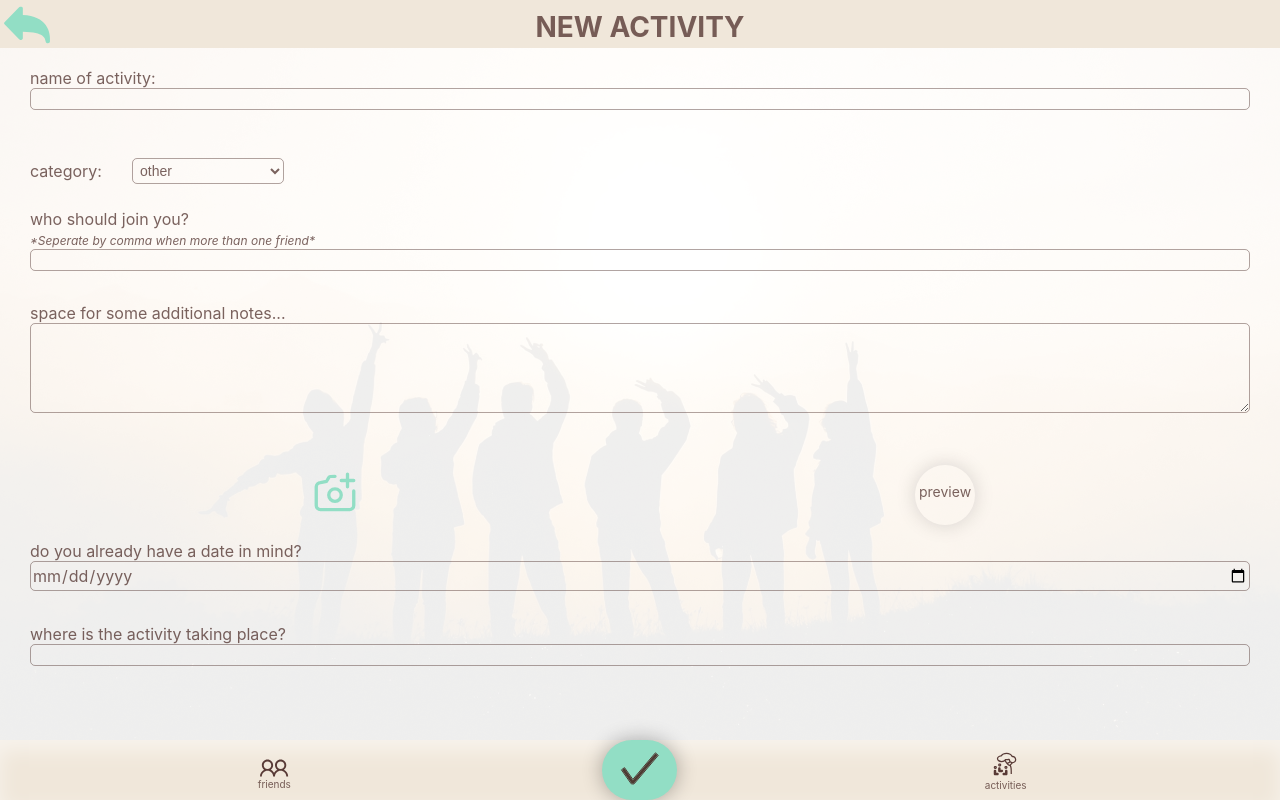
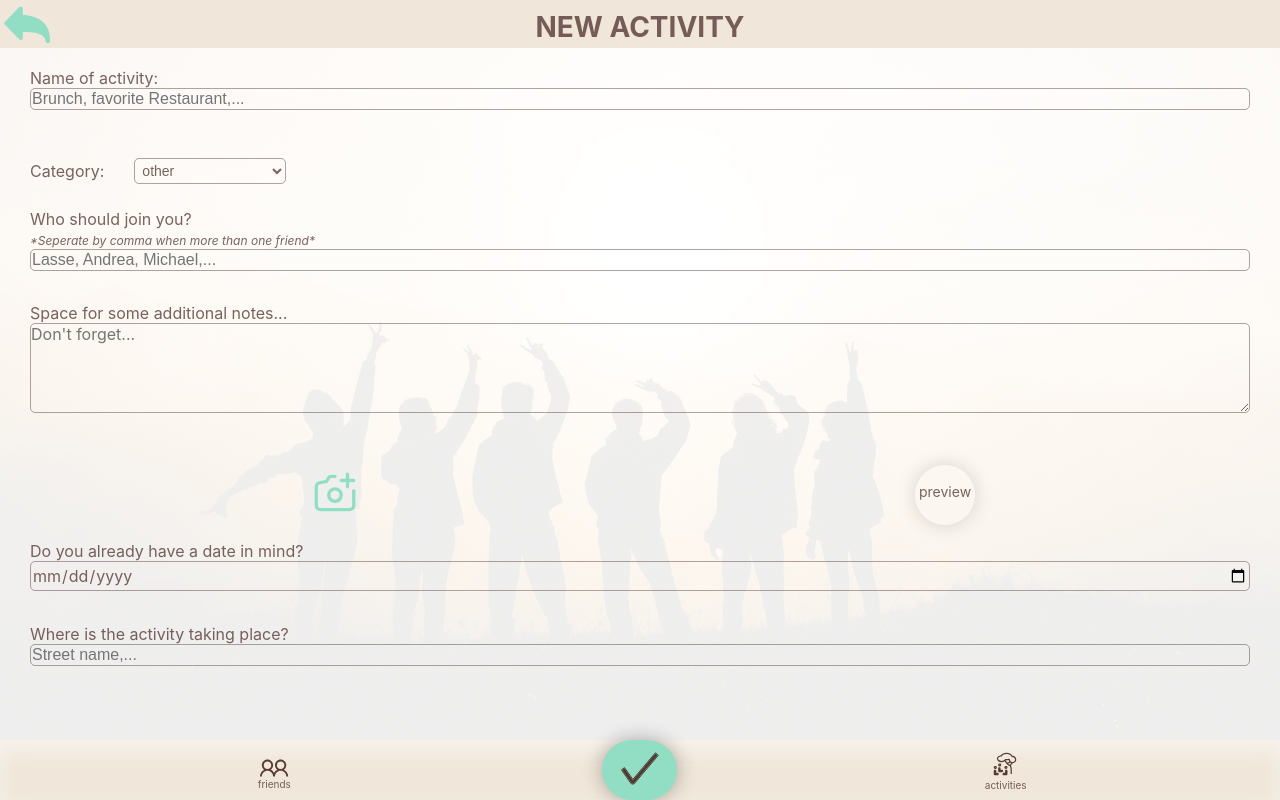
Before and after one commit to JelenadlS/capstone-project, a React (Create React App) app: page /newactivity in a window 1280 px wide. Built offline with nearby package versions, Linux system fonts and the light colour scheme.

Commit message:
Add placeholder to form

```diff
--- a/src/components/Form.js
+++ b/src/components/Form.js
@@ -100,11 +100,12 @@ export default function Form({
       onSubmit={handleSubmit(onSubmit)}
     >
       <StyledLabels htmlFor="activity">
-        name of activity:
+        Name of activity:
         <StyledInputs
           id="activity"
           type="text"
           name="activity"
+          placeholder="Brunch, favorite Restaurant,..."
           {...register('activity', {
             required: 'So, you plan to do nothing?? 😉',
             maxLength: {
@@ -128,7 +129,7 @@ export default function Form({
       </StyledLabels>
 
       <StyledCategory>
-        category:
+        Category:
         <select name="select category" {...register('category')}>
           <option value="culture">culture</option>
           <option value="food and beverages">food and beverages</option>
@@ -139,7 +140,7 @@ export default function Form({
       </StyledCategory>
 
       <StyledLabels htmlFor="friend">
-        who should join you?
+        Who should join you?
         <div>
           <i>*Seperate by comma when more than one friend*</i>
         </div>
@@ -147,6 +148,7 @@ export default function Form({
           id="friend"
           type="text"
           name="friend"
+          placeholder="Lasse, Andrea, Michael,..."
           {...register('friend', {
             maxLength: {
               value: 100,
@@ -163,11 +165,12 @@ export default function Form({
       </StyledLabels>
 
       <StyledLabels htmlFor="notes">
-        space for some additional notes...
+        Space for some additional notes...
         <textarea
           id="notes"
           type="text"
           name="notes"
+          placeholder="Don't forget..."
           row="6"
           {...register('notes', {
             maxLength: {
@@ -289,7 +292,7 @@ export default function Form({
       )}
 
       <StyledLabels htmlFor="date">
-        do you already have a date in mind?
+        Do you already have a date in mind?
         <StyledDate
           data-testid="date"
           id="date"
@@ -300,11 +303,12 @@ export default function Form({
       </StyledLabels>
 
       <StyledLabels htmlFor="location">
-        where is the activity taking place?
+        Where is the activity taking place?
         <StyledInputs
           id="location"
           type="text"
           name="location"
+          placeholder="Street name,..."
           {...register('location', {
             maxLength: {
               value: 50,
```
